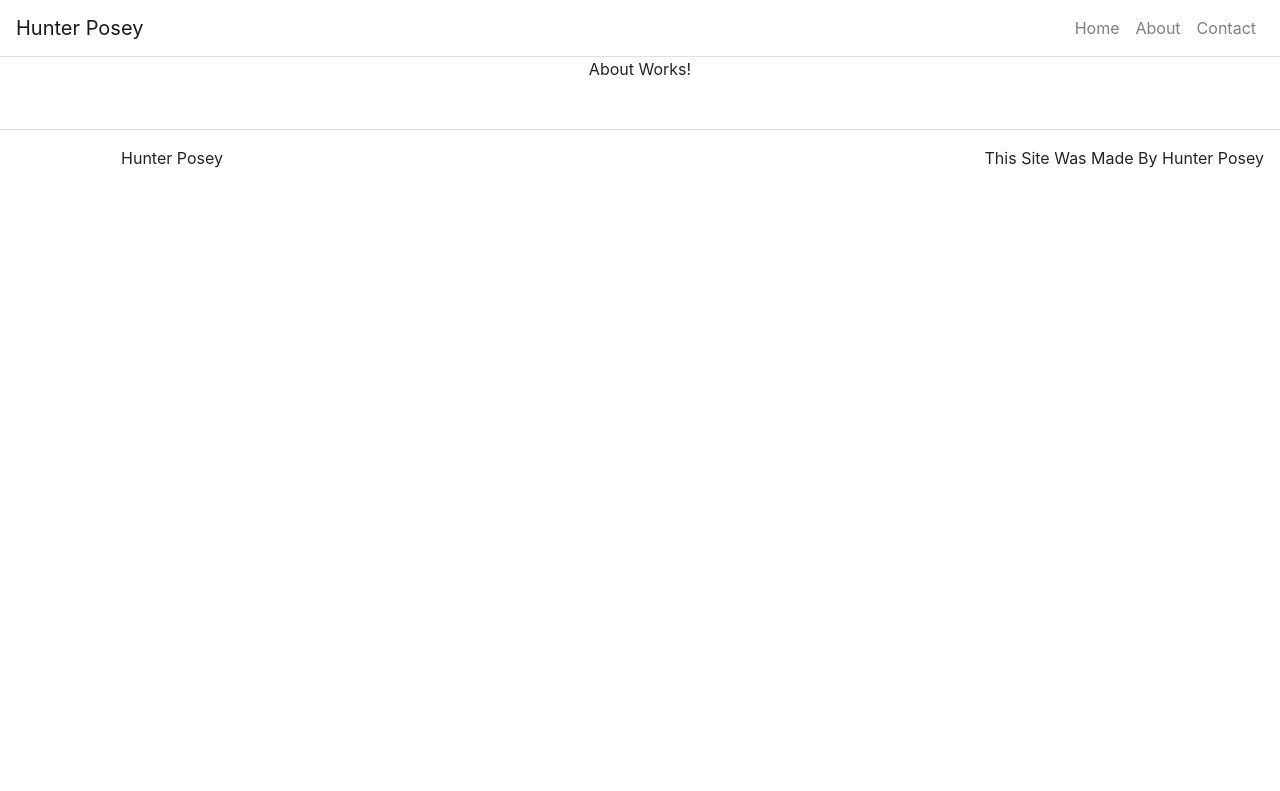
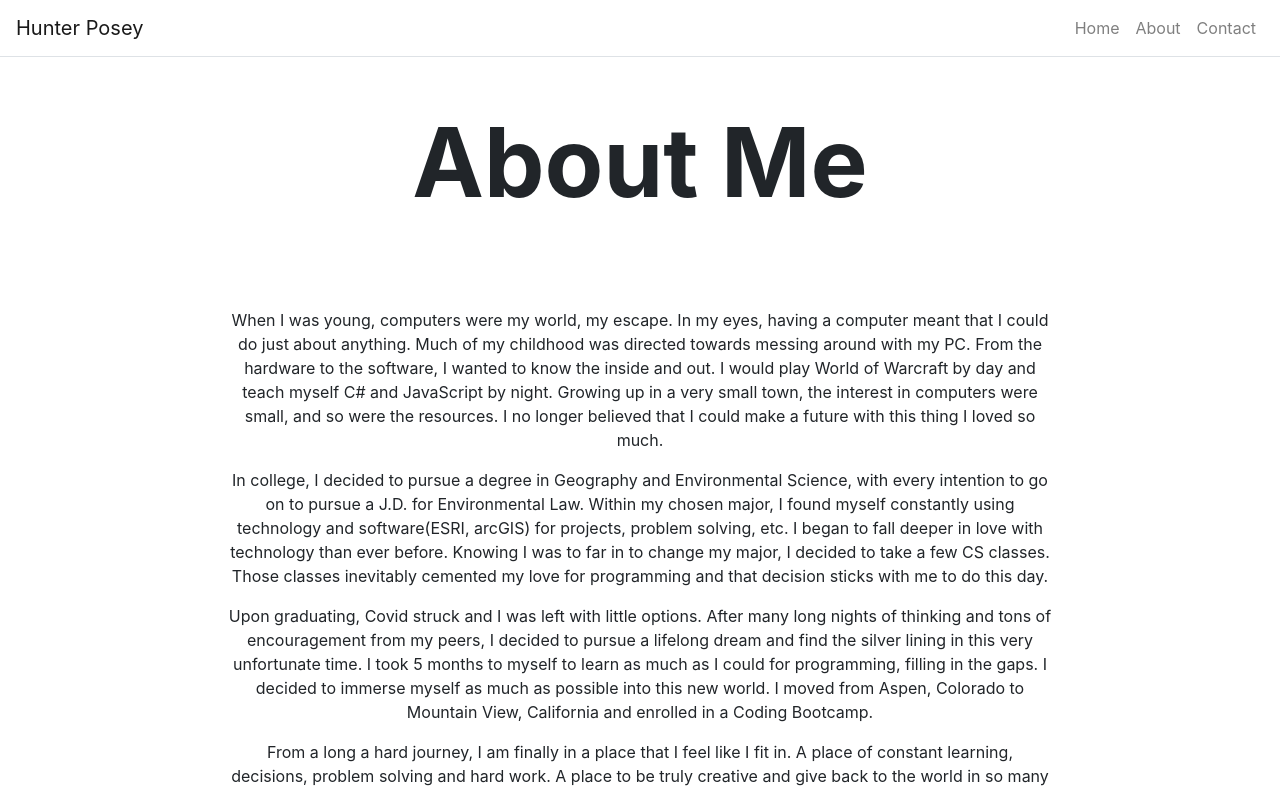
Before and after one commit to ihposey12/Portfolio, a React (Create React App) app: page /about in a window 1280 px wide. Shown: the top 791 px of the page. Built offline with nearby package versions, Linux system fonts and the light colour scheme.

Commit message:
about page done

```diff
--- /dev/null
+++ b/src/components/Content.js
@@ -0,0 +1,16 @@
+import React from 'react'
+import { Col, Container, Row } from 'react-bootstrap'
+
+const Content = (props) => {
+    return(
+        <Container fluid={true}>
+            <Row className='justify-content-center'>
+                <Col md={8}>
+                    {props.children}
+                </Col>
+            </Row>
+        </Container>
+    )
+}
+
+export default Content
--- a/src/pages/About.js
+++ b/src/pages/About.js
@@ -1,8 +1,46 @@
 import React from 'react'
+import Content from '../components/Content'
+import Hero from '../components/Hero'
 
 const About = (props) => {
     return(
-        <p>About Works!</p>
+        <div>
+            <Hero title={props.title} />
+            <Content>
+                <p>When I was young, computers were my world, my escape.
+                    In my eyes, having a computer meant that I could do
+                    just about anything. Much of my childhood was directed
+                    towards messing around with my PC. From the hardware to the
+                    software, I wanted to know the inside and out. I would play World of Warcraft
+                    by day and teach myself C# and JavaScript by night. Growing up in a very small town,
+                    the interest in computers were small, and so were the resources. I no longer believed that
+                    I could make a future with this thing I loved so much.
+                </p>
+
+                <p>In college, I decided to pursue a degree in Geography and Environmental Science,
+                    with every intention to go on to pursue a J.D. for Environmental Law. Within my chosen major,
+                    I found myself constantly using technology and software(ESRI, arcGIS) for projects, problem solving, etc.
+                    I began to fall deeper in love with technology than ever before. Knowing I was to far in to change my major,
+                    I decided to take a few CS classes. Those classes inevitably cemented my love for programming and that decision
+                    sticks with me to do this day.
+                </p>
+
+                <p>Upon graduating, Covid struck and I was left with little options. After many long nights
+                    of thinking and tons of encouragement from my peers, I decided to pursue a lifelong dream
+                    and find the silver lining in this very unfortunate time. I took 5 months to myself to learn
+                    as much as I could for programming, filling in the gaps. I decided to immerse myself as much as
+                    possible into this new world. I moved from Aspen, Colorado to Mountain View, California and enrolled
+                    in a Coding Bootcamp.
+                </p>
+
+                <p>From a long a hard journey, I am finally in a place that I feel like I fit in. A place of constant
+                    learning, decisions, problem solving and hard work. A place to be truly creative and give back to the
+                    world in so many ways. I am proud to have the knowledge and skills to learn to give this industry everything
+                    that I have for as a long as I possibly can. I am fully committed to my passion and I hope to have the chance
+                    to prove that.
+                </p>
+            </Content>
+        </div>
     )
 }
 
```
